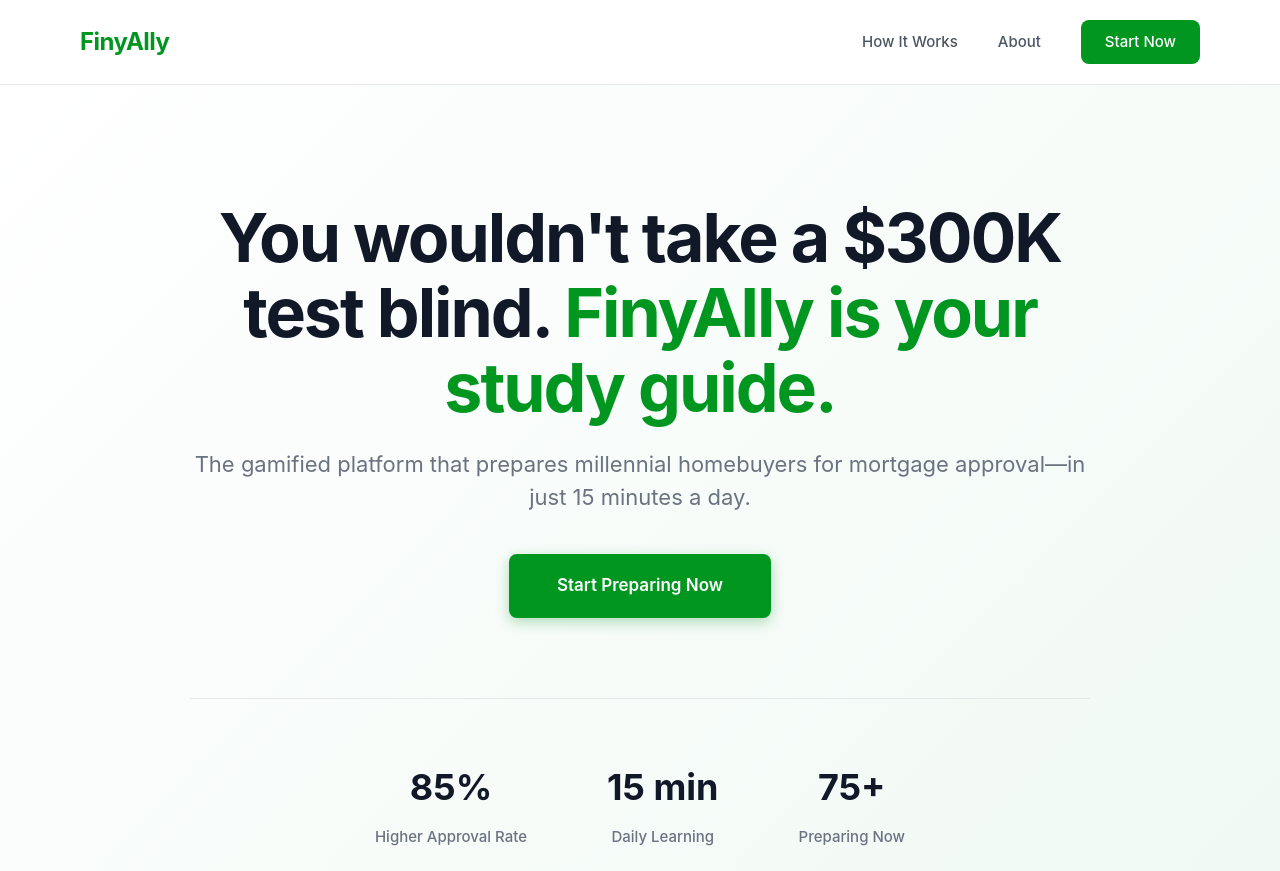
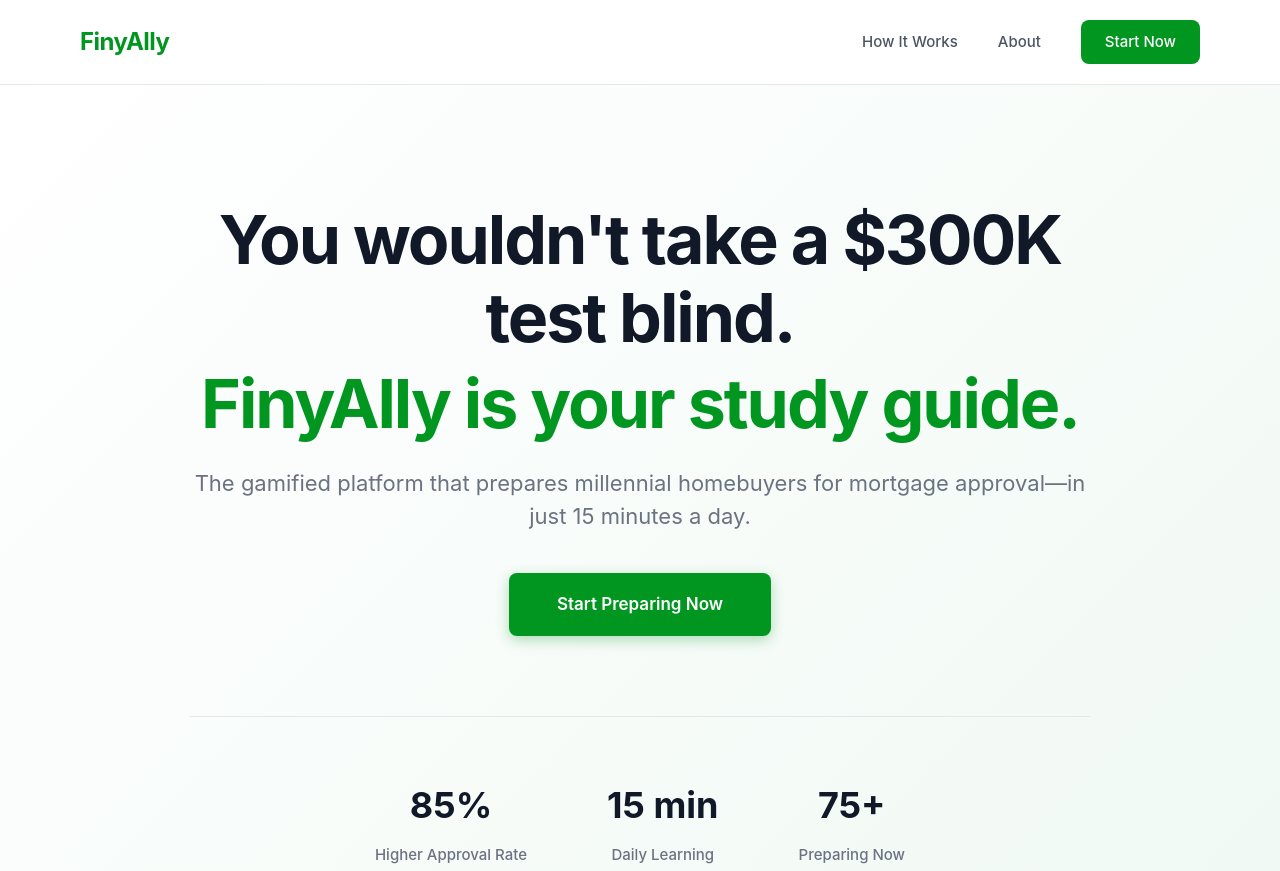
Before and after one commit to FinyAlly/main, a plain HTML site: page index.html in a window 1280 px wide. Shown: the top 871 px of the page. Drawn offline with Linux system fonts and the light colour scheme.

Commit message:
Add files via upload

```diff
--- a/index.html
+++ b/index.html
@@ -12,7 +12,7 @@
         }
 
         body {
-            font-family: -apple-system, BlinkMacSystemFont, 'Segoe UI', 'Inter', Roboto, sans-serif;
+            font-family: 'Circular', -apple-system, BlinkMacSystemFont, 'Segoe UI', 'Inter', Roboto, sans-serif;
             color: #1a1a1a;
             line-height: 1.6;
             -webkit-font-smoothing: antialiased;
@@ -108,7 +108,7 @@
         .hero h1 {
             font-size: 68px;
             font-weight: 700;
-            line-height: 1.1;
+            line-height: 1.15;
             margin-bottom: 24px;
             color: #111827;
             letter-spacing: -0.03em;
@@ -116,6 +116,8 @@
 
         .hero h1 .highlight {
             color: #009620;
+            display: block;
+            margin-top: 8px;
         }
 
         .hero p {
@@ -757,7 +759,7 @@
                 <a href="#">Terms of Service</a>
             </div>
             <div class="copyright">
-                © 2024 FinyAlly. Your Key to Homeownership.
+                © 2025 FinyAlly. Your Key to Homeownership.
             </div>
         </div>
     </footer>
```
